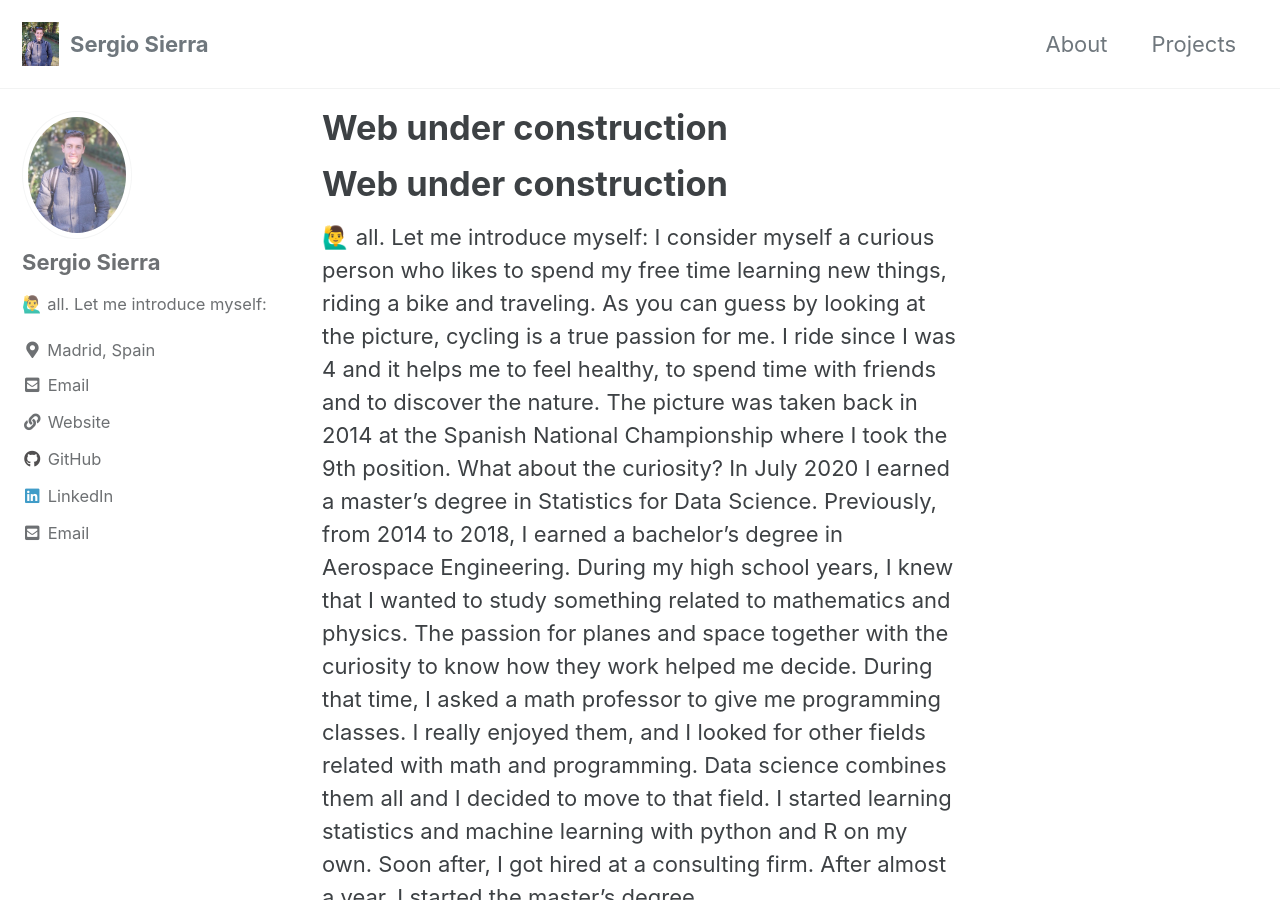
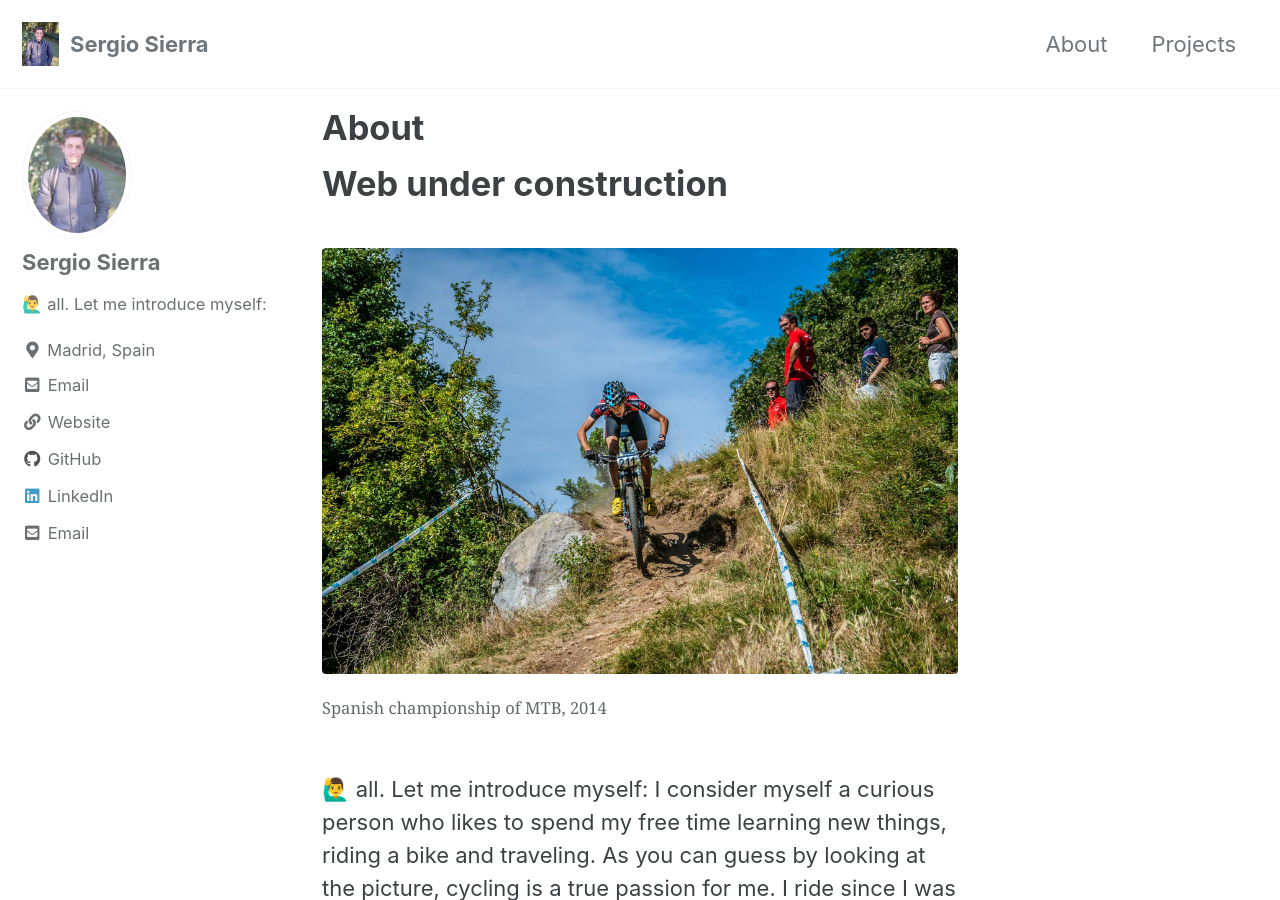
Before and after one commit to sesiga/sesiga.github.io, a Jekyll site: the page built from _pages/about.md, in a window 1280 px wide and 900 px high. Built offline with Jekyll 4.4.1, drawn with Linux system fonts in a browser that asks for light colours; cached includes are drawn as plain includes; our own code applies the rules of GitHub Pages for plain Markdown files.

Commit message:
update about.md

```diff
--- a/_pages/about.md
+++ b/_pages/about.md
@@ -1,12 +1,15 @@
 ---
 title: "About"
 permalink: /about/
-header:
+# header:
 #  image: "/images/cto_mtb.jpg"
-  image: {% include figure image_path="/images/cto_mtb.jpg" alt="this is a placeholder image" caption="Spanish Championship 2014." %}
+
 ---
 
 # Web under construction
 
+{% include figure image_path="/images/cto_mtb.jpg" alt="this is a placeholder image" caption="Spanish championship of MTB, 2014" %}
+
+
 🙋‍♂ all. Let me introduce myself:
 I consider myself a curious person who likes to spend my free time learning new things, riding a bike and traveling. As you can guess by looking at the picture, cycling is a true passion for me. I ride since I was 4 and it helps me to feel healthy, to spend time with friends and to discover the nature. The picture was taken back in 2014 at the Spanish National Championship where I took the 9th position. What about the curiosity? In July 2020 I earned a master’s degree in Statistics for Data Science. Previously, from 2014 to 2018, I earned a bachelor’s degree in Aerospace Engineering. During my high school years, I knew that I wanted to study something related to mathematics and physics. The passion for planes and space together with the curiosity to know how they work helped me decide. During that time, I asked a math professor to give me programming classes. I really enjoyed them, and I looked for other fields related with math and programming. Data science combines them all and I decided to move to that field. I started learning statistics and machine learning with python and R on my own. Soon after, I got hired at a consulting firm. After almost a year, I started the master’s degree.
```
